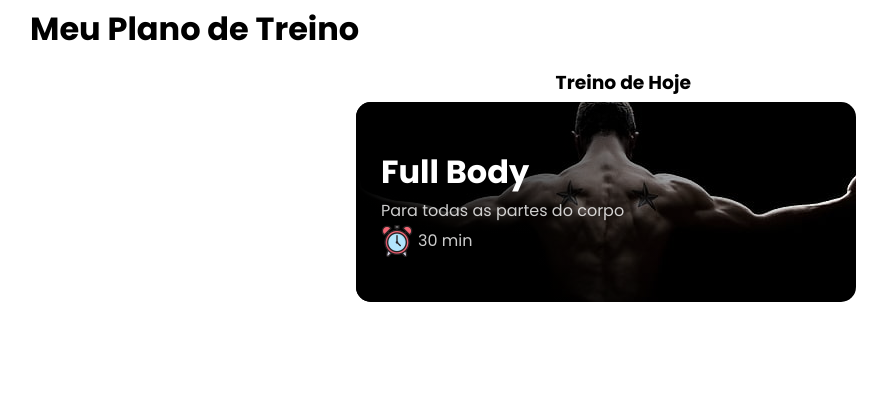
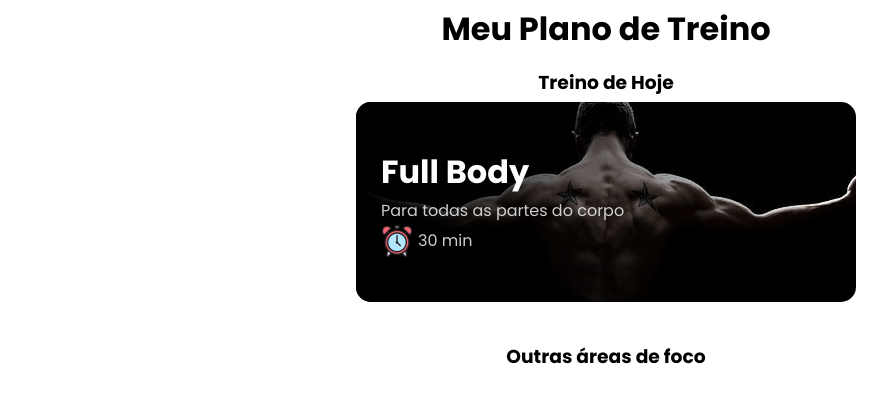
Before and after one commit to expeditojefferson/Academia, a plain HTML site: page paginas/principal.html in a window 1280 px wide. Shown: the whole page, without its empty margins (34-921 px from the left). Drawn offline with Linux system fonts and the light colour scheme.

Commit message:
add customisação no card principal

```diff
--- a/paginas/estiloPagMain/style.css
+++ b/paginas/estiloPagMain/style.css
@@ -21,8 +21,9 @@ header {
     margin: 0px 5%;
 }
 
-header h1 {
+header > h1 {
     padding: 5px 0px;
+    margin: auto;
 }
 
 div.treino-de-hoje {
@@ -34,7 +35,7 @@ div.treino-de-hoje {
 }
 
 div.treino-de-hoje > h3 {
-    padding-left: 3%;
+    /**/
 }
 
 div.card-container {
@@ -80,3 +81,16 @@ div.duracao-treino {
     align-items: center;
     gap: 5px;
 }
+
+/*  Main    */
+
+main {
+    margin: 20px 5%;
+    display: flex;
+    flex-direction: column;
+    align-items: center;
+}
+
+main > h3 {
+    padding: 10px;
+}
--- a/paginas/principal.html
+++ b/paginas/principal.html
@@ -13,8 +13,8 @@
             <h3>Treino de Hoje</h3>
             <div class="card-container">
                 <div class="left">
-                    <h3>Full Body</h3>
-                    <p>Para todas as partes do corpo</p>
+                    <h3 id="nome-treino">Full Body</h3>
+                    <p id="frase">Para todas as partes do corpo</p>
                     <div class="duracao-treino">
                         <img src="../assets/PaginaTreino/despertador (1).png" alt="img-relogio">
                         <p><span id="tempo-treino">30</span> min</p>
@@ -24,8 +24,12 @@
         </div>
     </header>
     <main>
-
+        <h3>
+            Outras áreas de foco
+        </h3>
     </main>
     <footer></footer>
+
+    <script src="js/app.js"></script>
 </body>
 </html>
```
Also changed, not shown: paginas/js/app.js (added, +24 -0 lines), assets/PaginaTreino/treino-costas_.webp (added).
